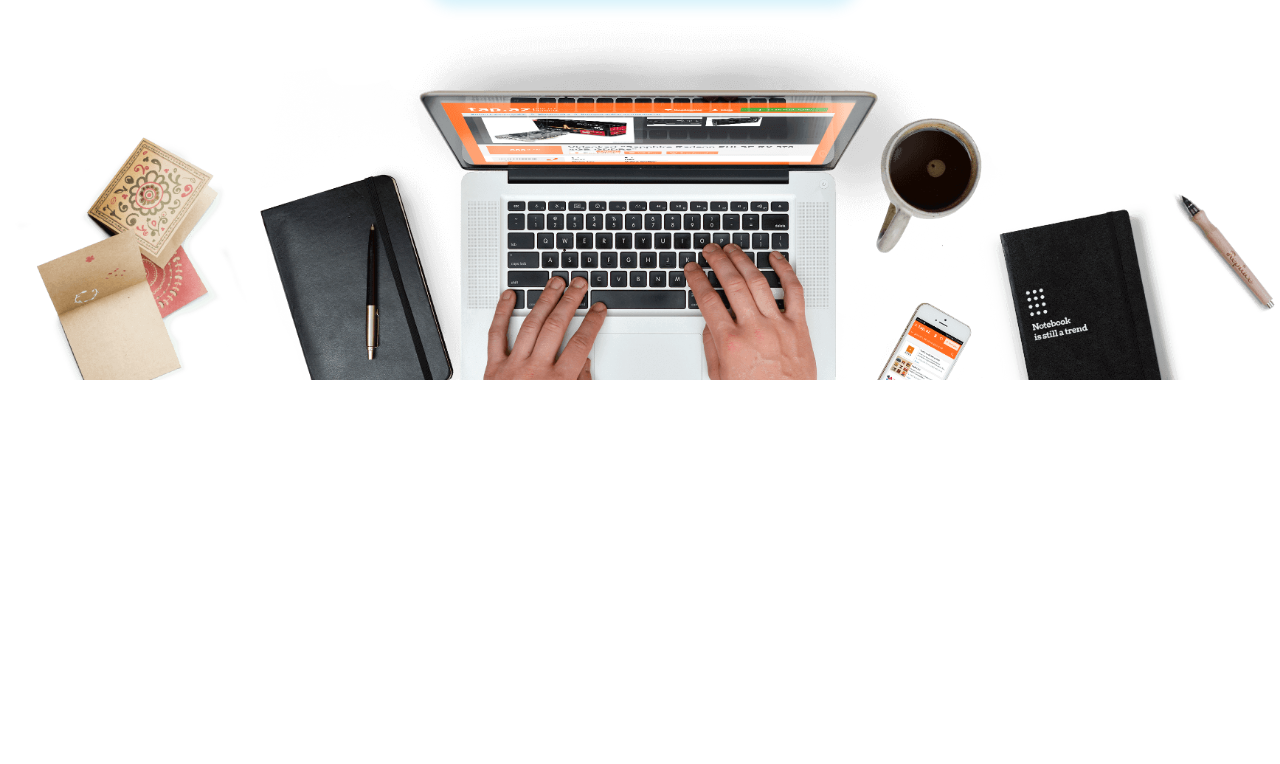
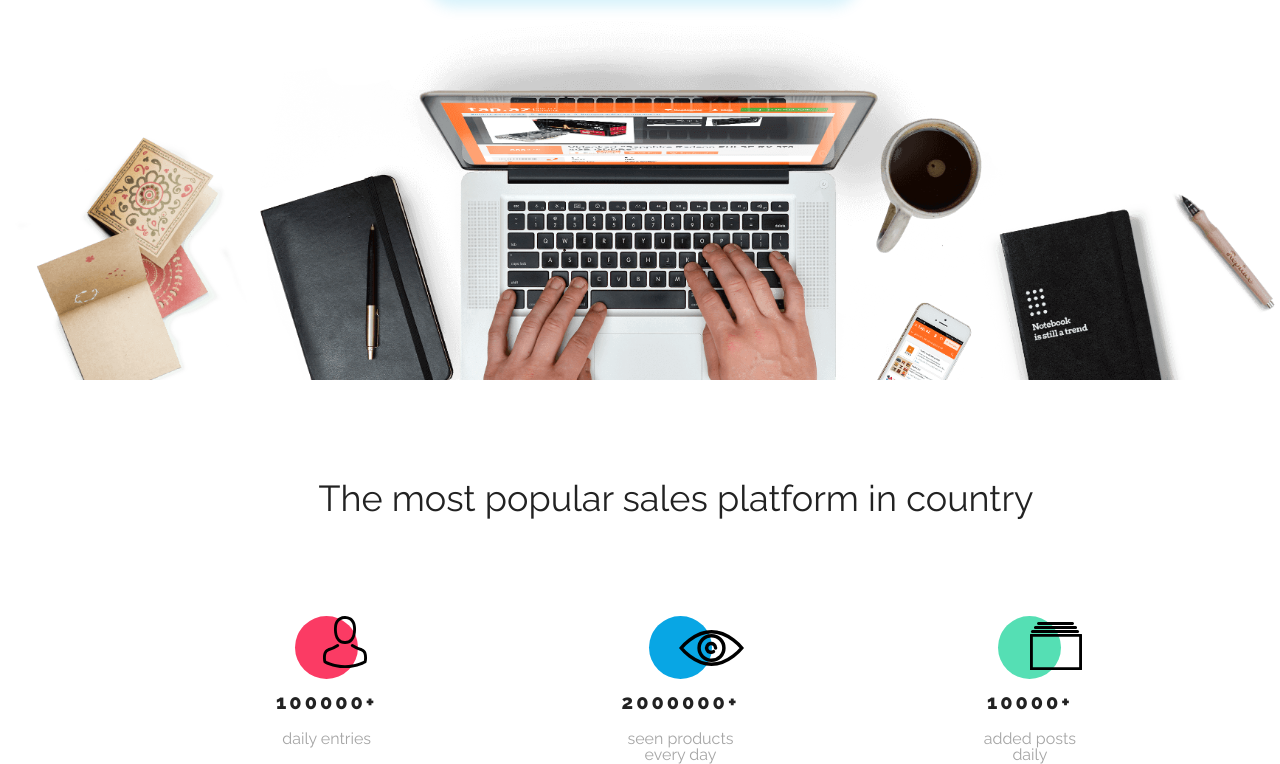
Before and after one commit to Patrycjax98/BestShop, a plain HTML site: page index.html in a window 1280 px wide. Shown: the part 386-1150 px from the top of the page. Before the commit the page ends 800 px from the top, so only its background shows below. Drawn offline with nearby package versions, Linux system fonts and the light colour scheme.

Commit message:
statystyki

```diff
--- a/css/style.css
+++ b/css/style.css
@@ -102,3 +102,69 @@ a {
 .btn--large {
     padding: 22px 155px;
 }
+.statistics {
+    margin-top: 100px;
+}
+.statistics__container {
+    max-width: 800px;
+    margin: 100px auto 120px;
+    display: flex;
+    justify-content: space-between;
+}
+.statistics__header {
+    font-family: var(--font-raleway);
+    font-size: 2.25rem;
+    text-align: center;
+}
+.statistics__single {
+    max-width: 160px;
+    display: flex;
+    flex-direction: column;
+    justify-content: flex-start;
+    align-items: center;
+    text-align: center;
+    font-family: var(--font-raleway);
+}
+.statistics__circle {
+    border-radius: 50%;
+    width: 63px;
+    height: 63px;
+    position: relative;
+}
+.statistics__img {
+    position: absolute;
+}
+.statistics__single:nth-child(1) .statistics__circle {
+    background-color: var(--color-redish);
+}
+.statistics__single:nth-child(1) .statistics__img {
+    top: 0;
+    left: 45%;
+}
+.statistics__single:nth-child(2) .statistics__circle {
+    background-color: var(--color-primary);
+}
+
+.statistics__single:nth-child(2) .statistics__img {
+    top: 14px;
+    left: 47%;
+}
+
+.statistics__single:nth-child(3) .statistics__circle {
+    background-color: var(--color-green);
+}
+
+.statistics__single:nth-child(3) .statistics__img {
+    top: 6px;
+    left: 50%;
+}
+.statistics__number {
+    font-size: 1.25rem;
+    font-weight: 800;
+    letter-spacing: 0.1875rem;
+    margin-top: 13px;
+}
+.statistics__description {
+    color: var(--color-grey);
+    margin-top: 19px;
+}
--- a/index.html
+++ b/index.html
@@ -40,6 +40,34 @@
          </div>
          <img src="assets/Background.png" alt="" class="opening__image" />
      </section>
+     <section class="statistics">
+         <div class="container">
+             <h2 class="statistics__header">The most popular sales platform in country</h2>
+             <div class="statistics__container">
+                 <div class="statistics__single">
+                     <div class="statistics__circle">
+                         <img src="assets/Person.svg" alt="person" class="statistics__img"/>
+                     </div>
+                     <div class="statistics__number">100000+</div>
+                     <div class="statistics__description">daily entries</div>
+                 </div>
+                 <div class="statistics__single">
+                     <div class="statistics__circle">
+                         <img src="assets/Eye.svg" alt="person" class="statistics__img"/>
+                     </div>
+                     <div class="statistics__number">2000000+</div>
+                     <div class="statistics__description">seen products<br>every day</div>
+                 </div>
+                 <div class="statistics__single">
+                     <div class="statistics__circle">
+                         <img src="assets/Catalog.svg" alt="person" class="statistics__img"/>
+                     </div>
+                     <div class="statistics__number">10000+</div>
+                     <div class="statistics__description">added posts<br>daily</div>
+                 </div>
+             </div>
+         </div>
+     </section>
  </header>
 </body>
 </html>
```
